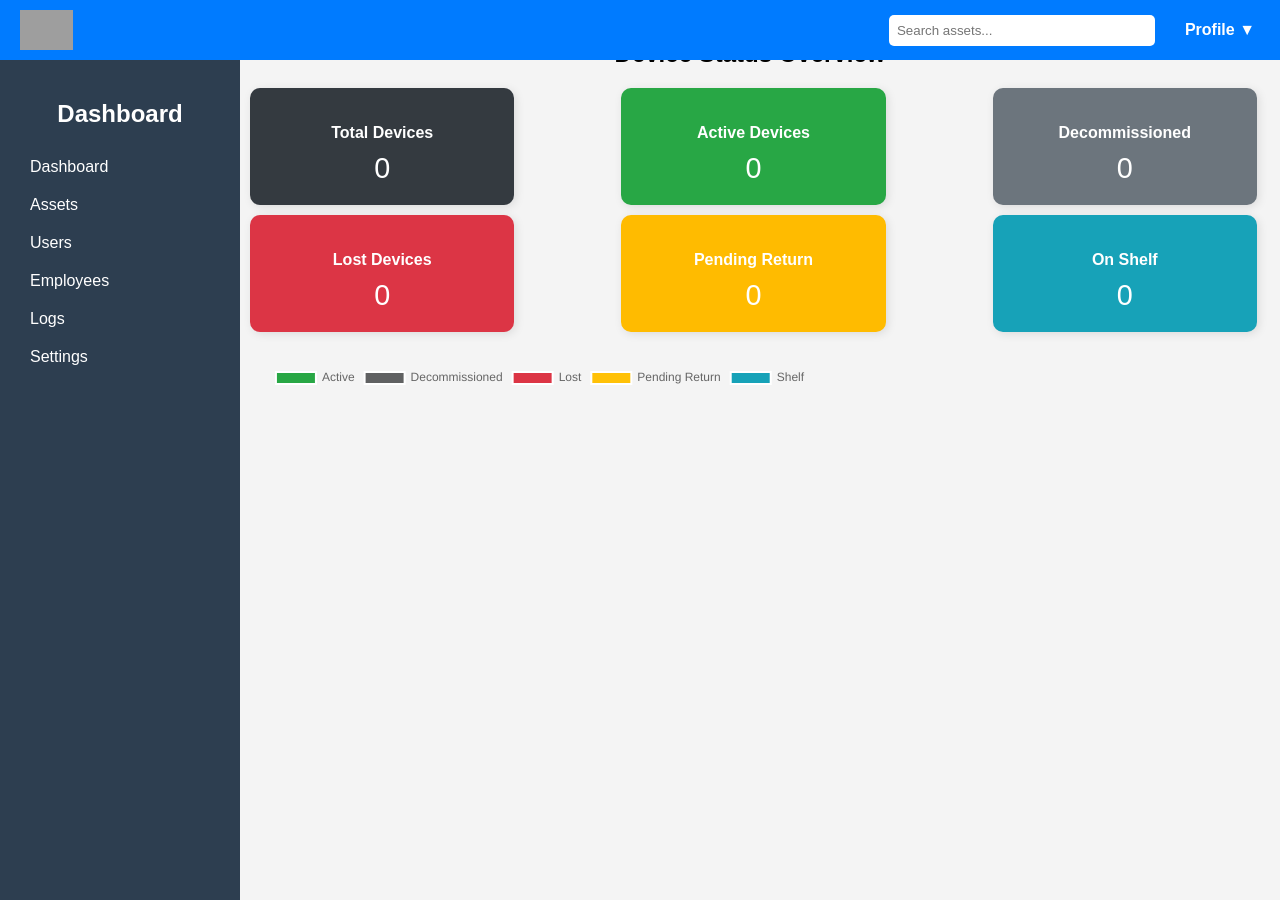
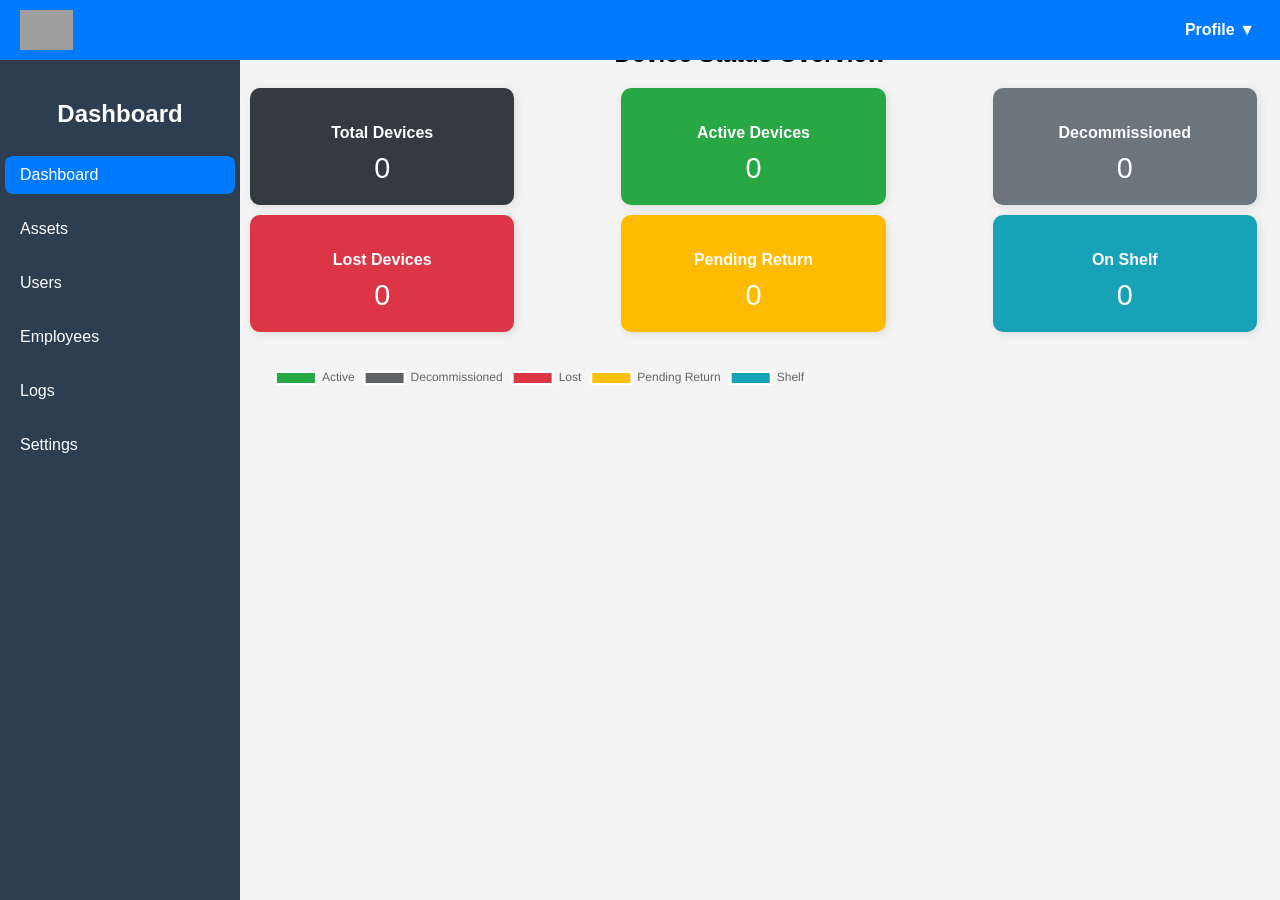
Before and after one commit to Lflores15/CEC-IT-Management, a PHP site: page /Forms/Assets/dashboard.php in a window 1280 px wide. Run offline with PHP 8.4, Linux system fonts and the light colour scheme; the visitor is signed in with stand-in values (Sample User, id 1); data that the repository does not hold is empty; grey boxes are pictures that could not be loaded.

Commit message:
fix the side bar a bit

```diff
--- a/Assets/styles.css
+++ b/Assets/styles.css
@@ -144,6 +144,7 @@ h2 {
 /* =========================================
    Sidebar
 ========================================= */
+/* Sidebar Styles - Block, Centered Links */
 .sidebar {
     position: fixed;
     top: 60px;
@@ -155,19 +156,35 @@ h2 {
     padding: 20px;
     display: flex;
     flex-direction: column;
+    align-items: center;
     z-index: 999;
 }
 
 .sidebar a {
-    color: white;
+    display: flex;
+    align-items: center;
+    justify-content: flex-start;
+    gap: 12px;
+    padding: 10px 15px;
+    margin: 8px 0;
+    background: transparent;
+    color: #ffffff;
+    border-radius: 8px;
+    font-weight: 500;
     text-decoration: none;
-    padding: 10px;
-    display: block;
-    border-radius: 5px;
-}
-
-.sidebar a:hover {
-    background: #0056b3;
+    transition: background-color 0.2s ease, color 0.2s ease;
+    width: 100%;
+    text-align: left;
+}
+
+.sidebar a:hover,
+.sidebar a.active {
+    background-color: #007bff;
+    color: white;
+}
+
+.sidebar a i {
+    font-size: 16px;
 }
 
 .dropdown {
@@ -175,32 +192,76 @@ h2 {
     display: block;
 }
 
+/* Dropdown - Centered and Block in Sidebar */
 .dropdown-btn {
     background: none;
-    color: white;
+    color: #ffffff;
     border: none;
     cursor: pointer;
     font-size: 16px;
-    padding: 10px;
+    padding: 10px 15px;
     display: flex;
     align-items: center;
-}
-
-.dropdown-btn:hover {
-    background: #0056b3;
-    width: 100%;
-    border-radius: 5px;
+    text-align: left;
+    justify-content: flex-start;
+    border-radius: 8px;
+    font-weight: 500;
+    margin: 8px 0;
+    transition: background-color 0.2s ease, color 0.2s ease;
+    width: 100%;
+    box-sizing: border-box;
+}
+
+/* Only the Assets dropdown (for Laptops) should be wider */
+.laptops-dropdown {
+    width: 230px;
+    box-sizing: border-box;
+}
+
+.dropdown-btn:hover,
+.dropdown.open .dropdown-btn {
+    background-color: #007bff;
+    color: white;
+    width: 230px; /* match .laptops-dropdown width */
+    box-sizing: border-box;
 }
 
 .dropdown-content {
     display: none;
     flex-direction: column;
-    background: #3a4b5c;
-    margin-left: 15px;
+    background: #445e79;
+    align-items: flex-start;
+    width: 100%;
+    border-radius: 8px;
+    margin-left: 0;
+    margin-top: 2px;
+    padding: 0;
 }
 
 .dropdown.open .dropdown-content {
     display: flex !important;
+}
+
+.dropdown-content a {
+    display: flex;
+    align-items: center;
+    justify-content: flex-start;
+    gap: 12px;
+    padding: 10px 15px;
+    margin: 8px 0;
+    background: transparent;
+    color: #ffffff;
+    border-radius: 8px;
+    font-weight: 500;
+    text-decoration: none;
+    transition: background-color 0.2s ease, color 0.2s ease;
+    width: 100%;
+    box-sizing: border-box;
+}
+
+.dropdown-content a:hover {
+    background-color: #007bff;
+    color: white;
 }
 
 /* =========================================
--- a/Forms/Assets/laptop_Dashboard.php
+++ b/Forms/Assets/laptop_Dashboard.php
@@ -266,7 +266,7 @@ $activeEmployeeIDs = $_SESSION['active_employee_ids'] ?? [];
         <form id="log-event-form" method="post" action="manual_log.php" style="display: flex; flex-direction: column; gap: 10px;">
           <input type="hidden" id="log-device-id" name="device_id">
           <label for="log-event-time">Event Time:</label>
-          <p id="log-event-time" style="font-style: italic; font-size: 0.9em; color: #555;"></p>
+          <p id="log-event-time" style="font-style: italic; font-size: 1em; color: #555;"></p>
           <label for="event_type">Event Type:</label>
           <select name="event_type" required>
             <option value="">Select Event Type</option>
--- a/includes/navbar.php
+++ b/includes/navbar.php
@@ -49,8 +49,9 @@ if (array_key_exists($currentPage, $pageTitles)) {
         <img src="/Assets/CEC-Logo.png" alt="CEC-IT Logo" class="logo">
 
         <div class="navbar-right">
+        <!-- Depricated Search Bar
             <input type="text" placeholder="Search assets...">
-
+        -->
             <!-- Profile Dropdown -->
             <div class="profile-dropdown">
                 <button class="profile-btn">Profile ▼</button>
@@ -70,7 +71,7 @@ if (array_key_exists($currentPage, $pageTitles)) {
 
         <!-- Assets Dropdown -->
         <div class="dropdown">
-            <button class="dropdown-btn">Assets</button>
+            <button class="dropdown-btn laptops-dropdown">Assets</button>
             <div class="dropdown-content">
                 <a href="../Assets/laptop_Dashboard.php">Laptops</a>
             </div>
```
